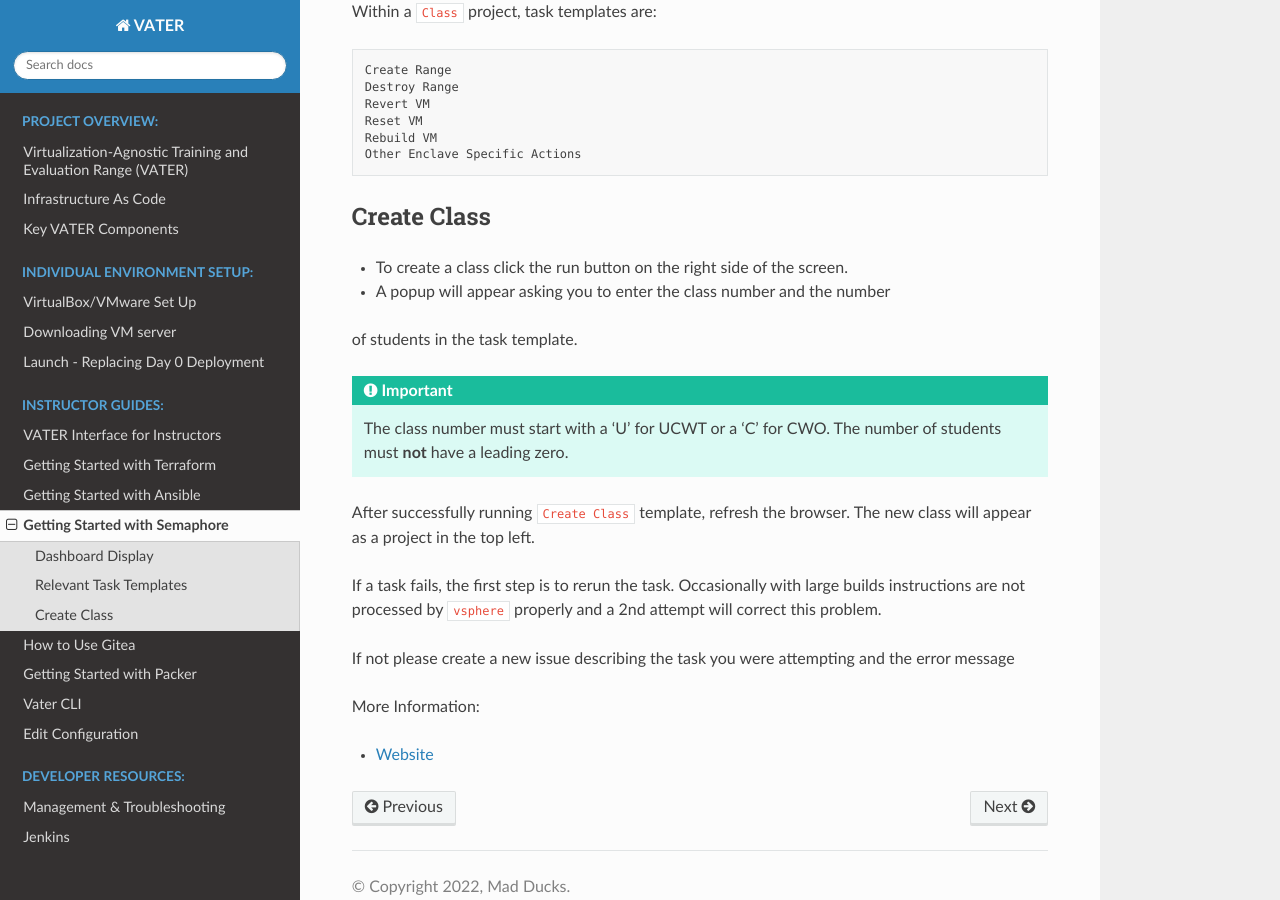
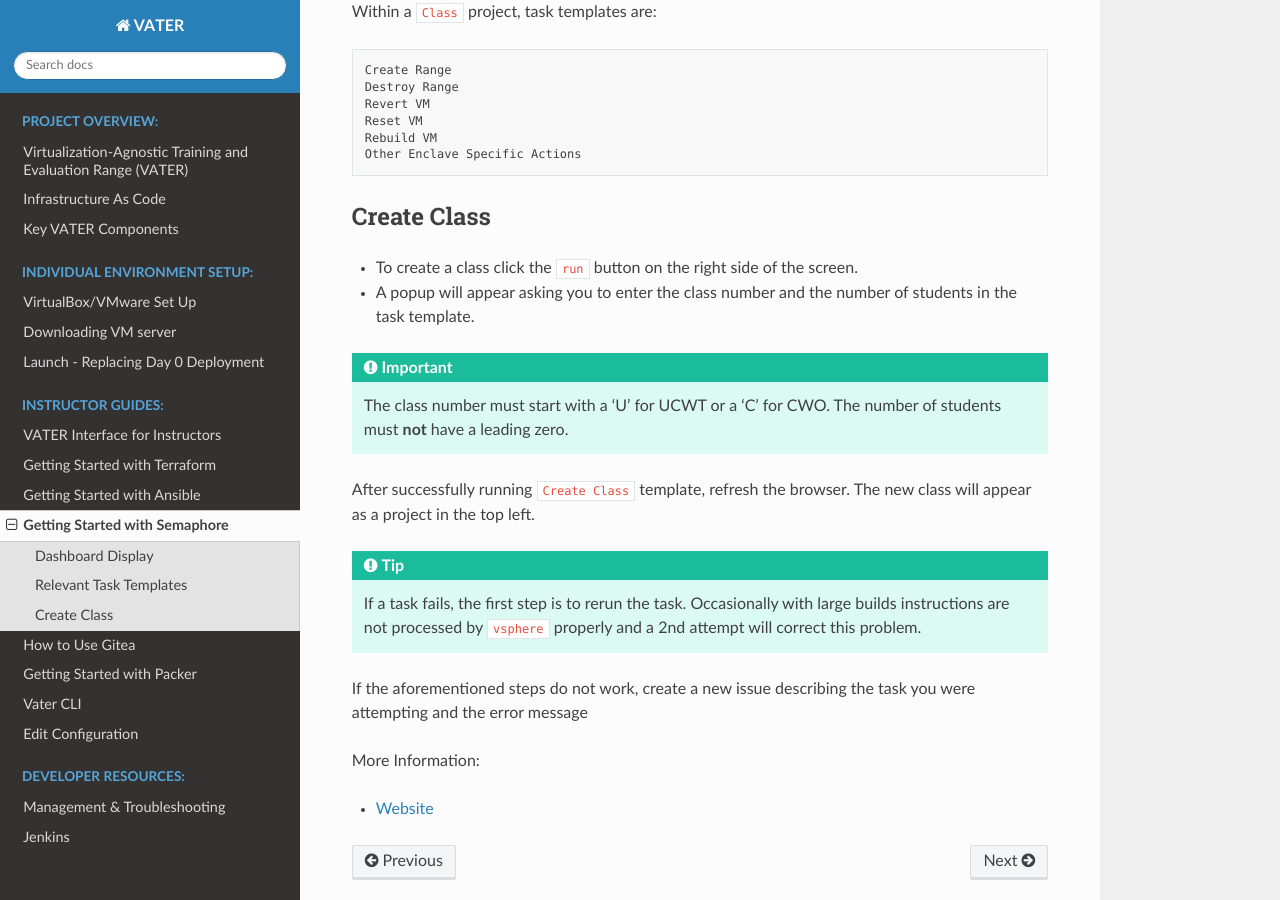
Before and after one commit to dev4vater/vater, a Sphinx documentation site: the page built from docs/source/Semaphore.rst, in a window 1280 px wide and 900 px high, scrolled down 1100 px. Built offline with Sphinx 7.4.7 and the Read the Docs theme 2.0.0, drawn with Linux system fonts in a browser that asks for light colours.

Commit message:
Update Semaphore.rst

```diff
--- a/docs/source/Semaphore.rst
+++ b/docs/source/Semaphore.rst
@@ -44,21 +44,16 @@ Within a ``Class`` project, task templates are:
 Create Class
 ^^^^^^^^^^^^^
 
-- To create a class click the run button on the right side of the screen.
-- A popup will appear asking you to enter the class number and the number
-of students in the task template.
+- To create a class click the ``run`` button on the right side of the screen.
+- A popup will appear asking you to enter the class number and the number of students in the task template.
 
 .. Important:: The class number must start with a ‘U’ for UCWT or a ‘C’ for CWO. The number of students must **not** have a leading zero.
 
 After successfully running ``Create Class`` template, refresh the browser. The new class will appear as a project in the top left.
 
-.. Tip::
-If a task fails, the first step is to rerun the task. Occasionally with
-large builds instructions are not processed by ``vsphere`` properly and
-a 2nd attempt will correct this problem.
+.. Tip:: If a task fails, the first step is to rerun the task. Occasionally with large builds instructions are not processed by ``vsphere`` properly and a 2nd attempt will correct this problem.
 
-If not please create a new issue describing the task you were attempting
-and the error message
+If the aforementioned steps do not work, create a new issue describing the task you were attempting and the error message
 
 More Information:
 
```
